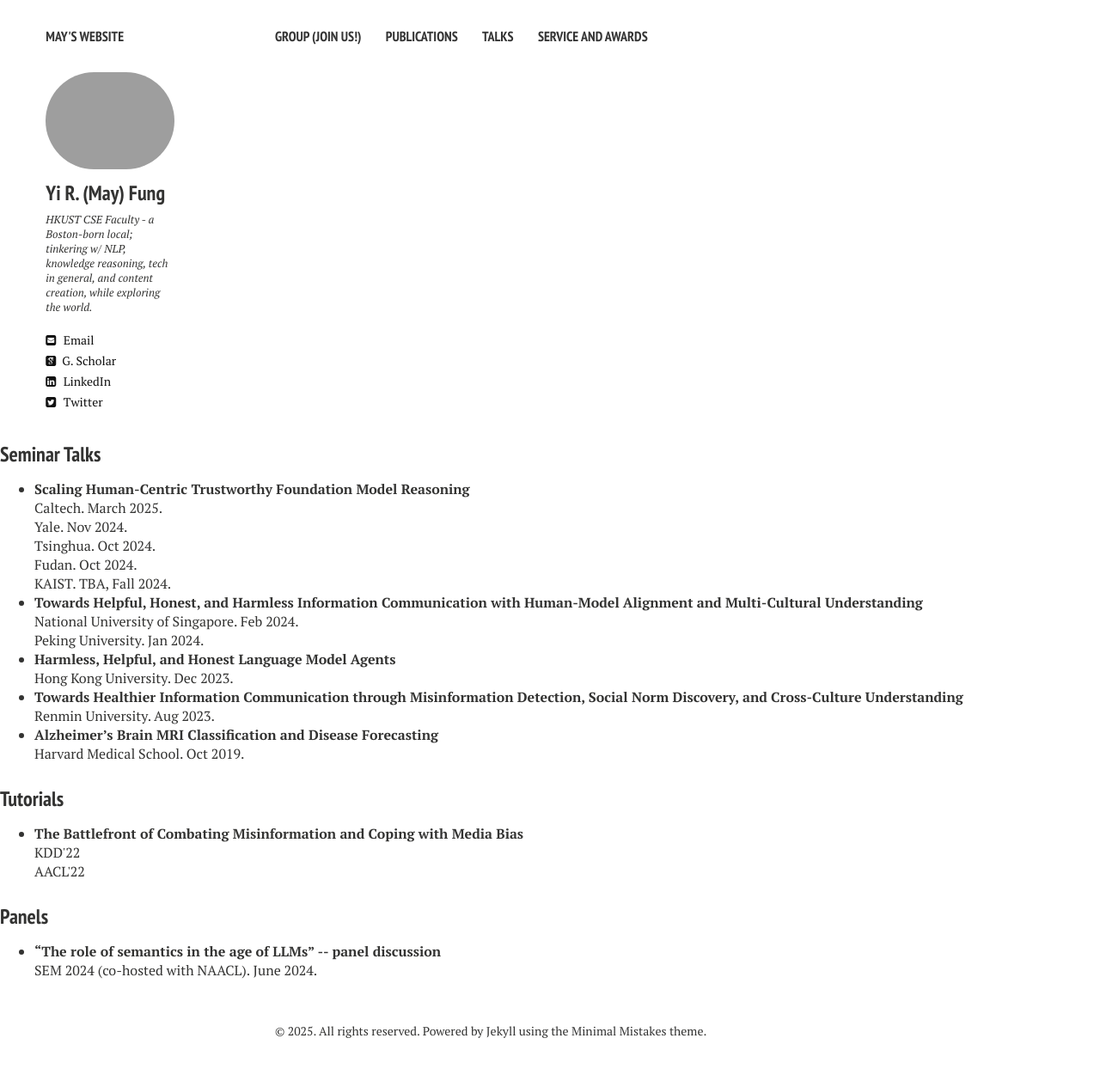
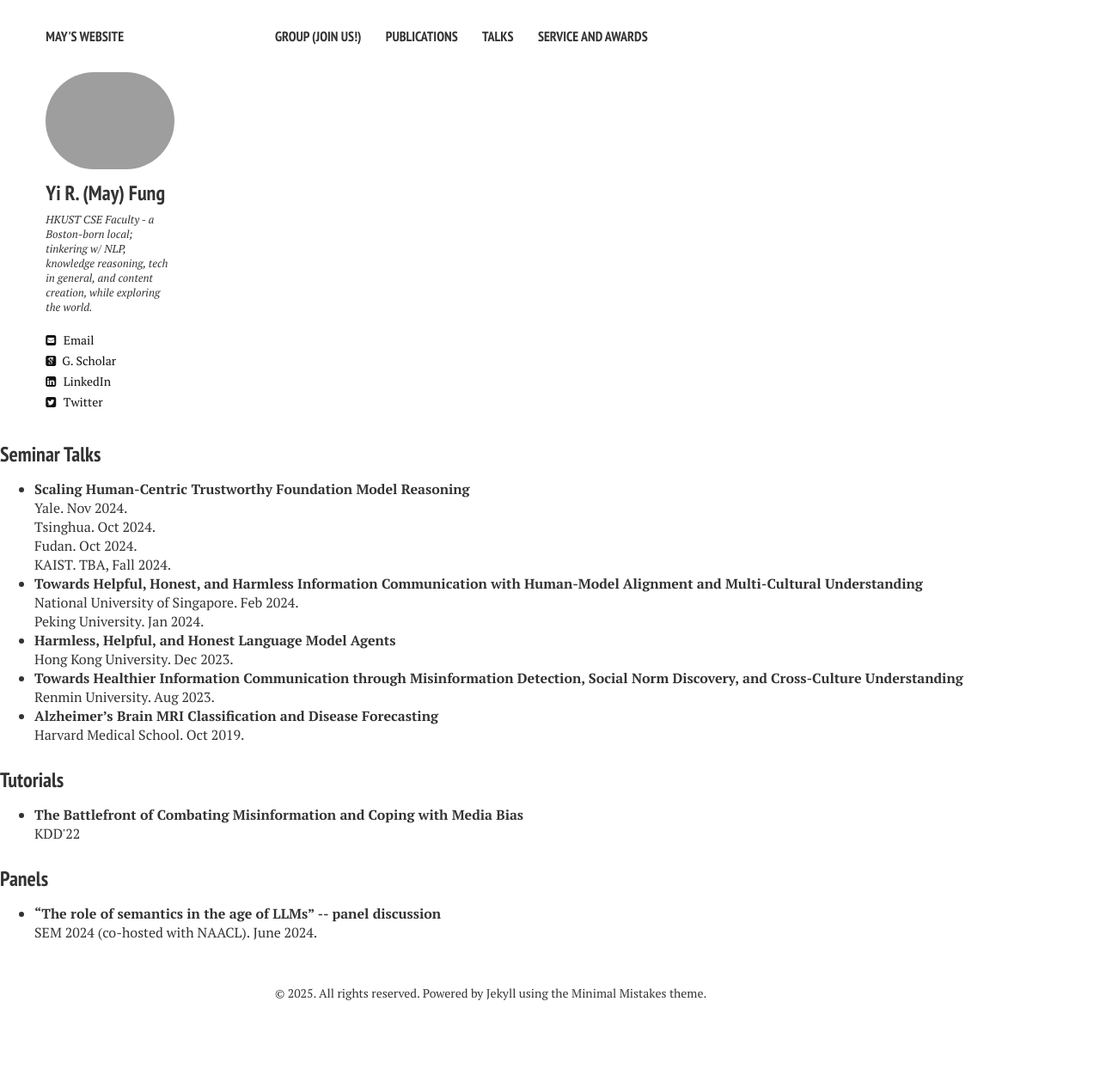
Before and after one commit to mayrfung/mayrfung.github.io, a Jekyll site: the page built from talks.md, in a window 1280 px wide. Shown: the whole page at 86% size. Built offline with Jekyll 4.4.1, drawn with Linux system fonts in a browser that asks for light colours; nearby versions of some CDN libraries; after the commit the page ends 1214 px from its top, so only the background shows below that.

Commit message:
Update talks.html

```diff
--- a/_layouts/talks.html
+++ b/_layouts/talks.html
@@ -41,7 +41,6 @@
 <h3 style="margin-bottom:0px;padding-top:10px;">Seminar Talks</h3>
 <ul>
 	<li><b>Scaling Human-Centric Trustworthy Foundation Model Reasoning</b></li>
-	Caltech. March 2025. <br>
         Yale. Nov 2024. <br>
 	Tsinghua. Oct 2024. <br>
 	Fudan. Oct 2024. <br>
@@ -62,8 +61,6 @@
 <ul>
   <li><b>The Battlefront of Combating Misinformation and Coping with Media Bias</b></li>
   KDD'22
-  <br>
-  AACL'22
 </ul>
 
 <h3 style="margin-bottom:0px;padding-top:5px;">Panels</h3>
```
